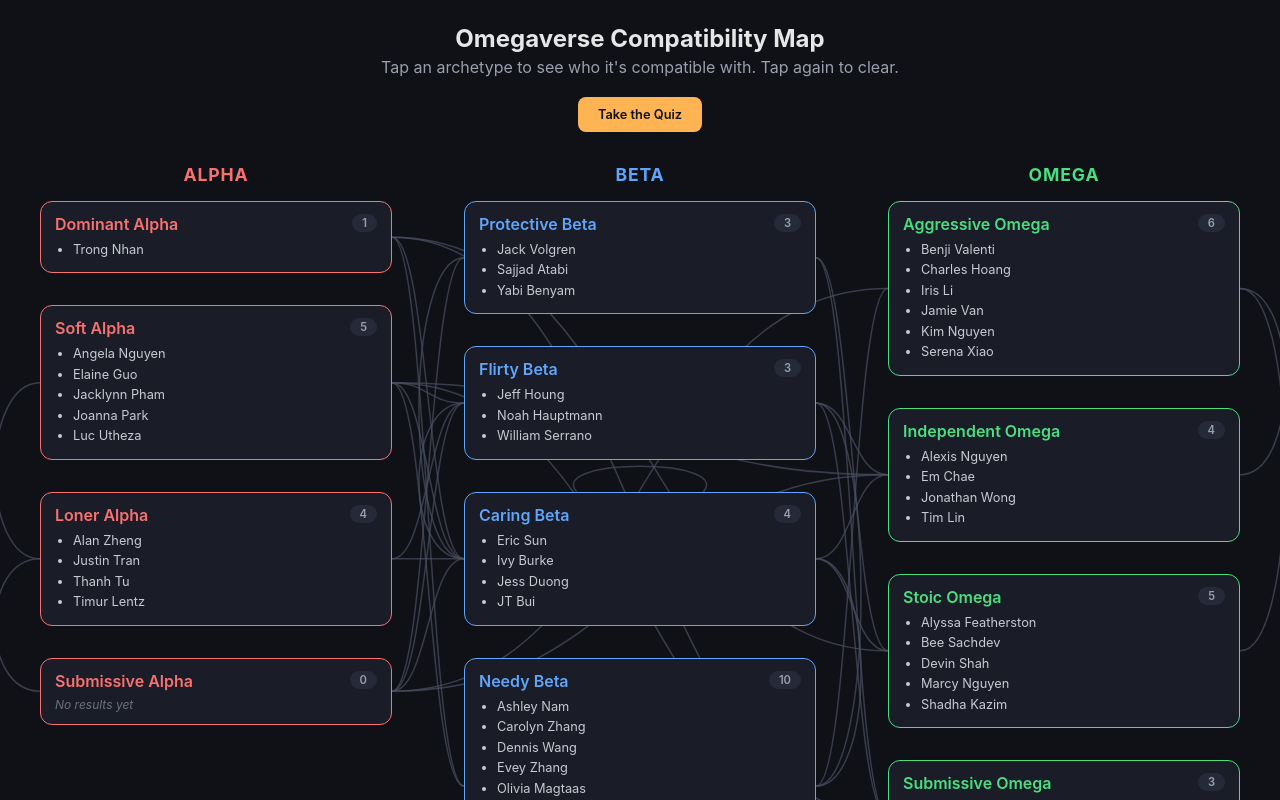
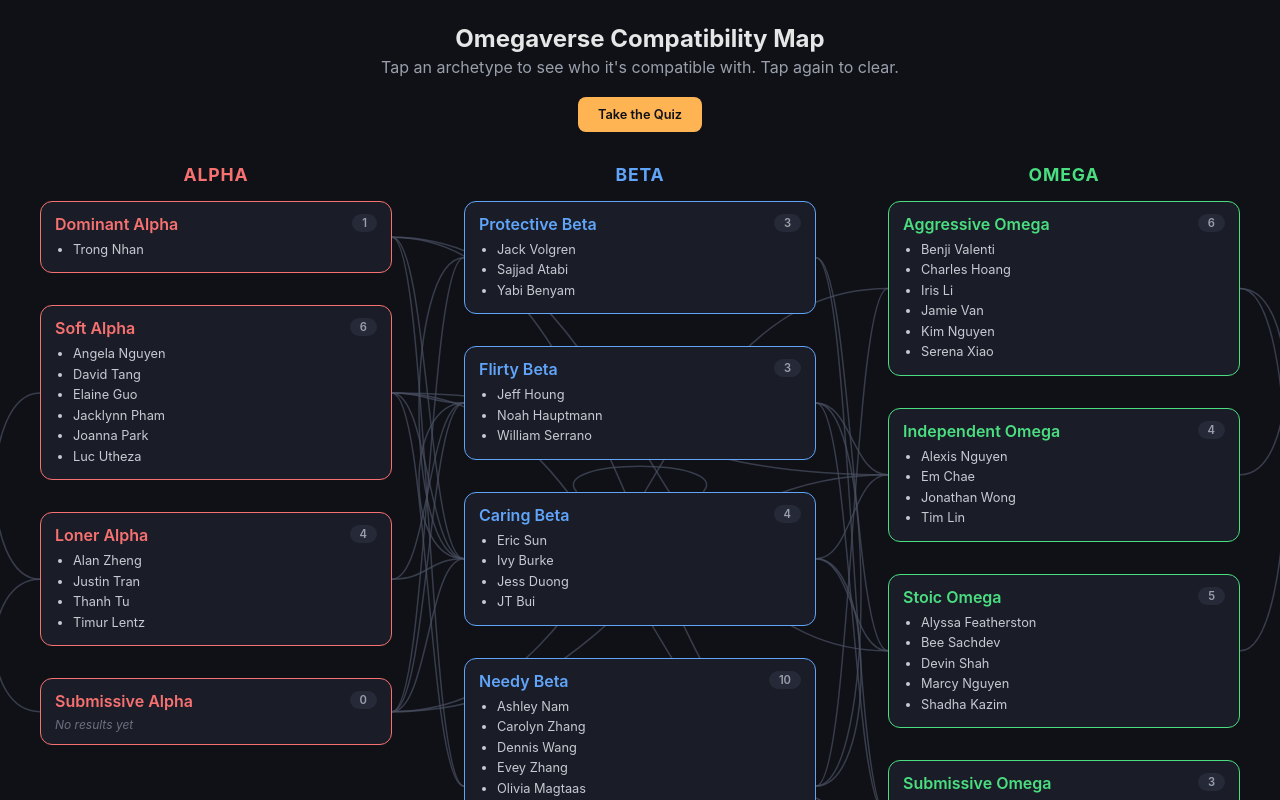
Before and after one commit to anginguyen/omegaverse, a React (Vite) app: page / in a window 1280 px wide. Shown: the top 800 px of the page. Built offline with nearby package versions, Linux system fonts and the light colour scheme.

Commit message:
add david

```diff
--- a/src/data.js
+++ b/src/data.js
@@ -26,7 +26,7 @@ export const ARCHETYPES = [
     id: A.SOFT_ALPHA,
     name: 'Soft Alpha',
     type: 'alpha',
-    people: ['Angela Nguyen', 'Elaine Guo', 'Jacklynn Pham', 'Joanna Park', 'Luc Utheza'],
+    people: ['Angela Nguyen', 'David Tang', 'Elaine Guo', 'Jacklynn Pham', 'Joanna Park', 'Luc Utheza'],
     compatibleWith: [A.FLIRTY_BETA, A.LONER_ALPHA, A.CARING_BETA, A.INDEPENDENT_OMEGA, A.SUB_OMEGA],
   },
   {
```
